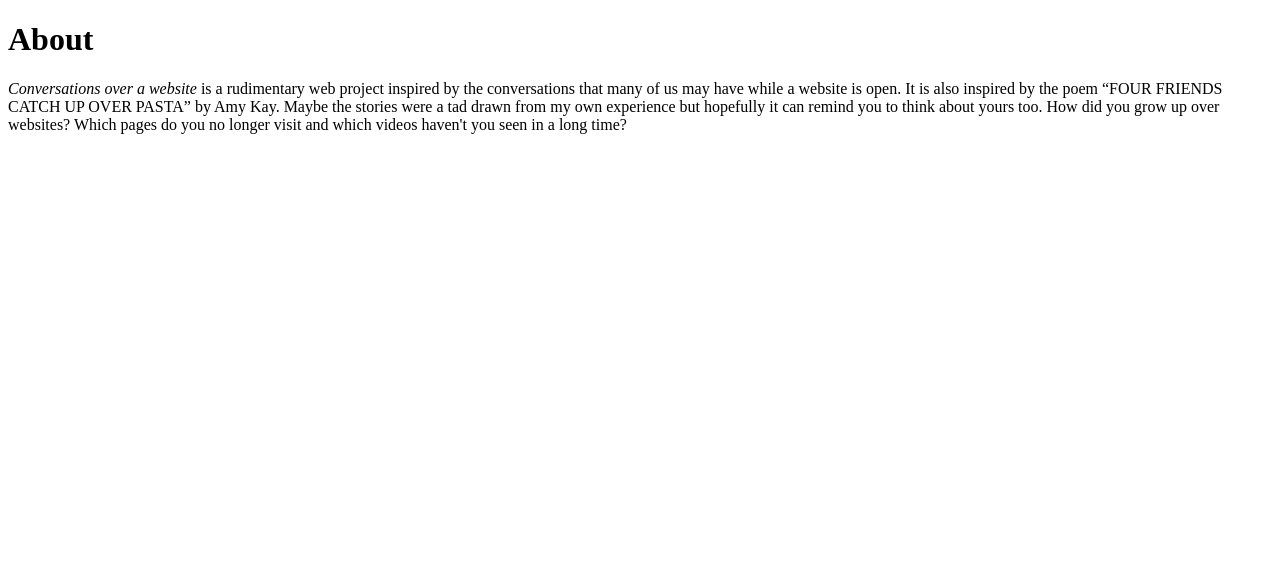
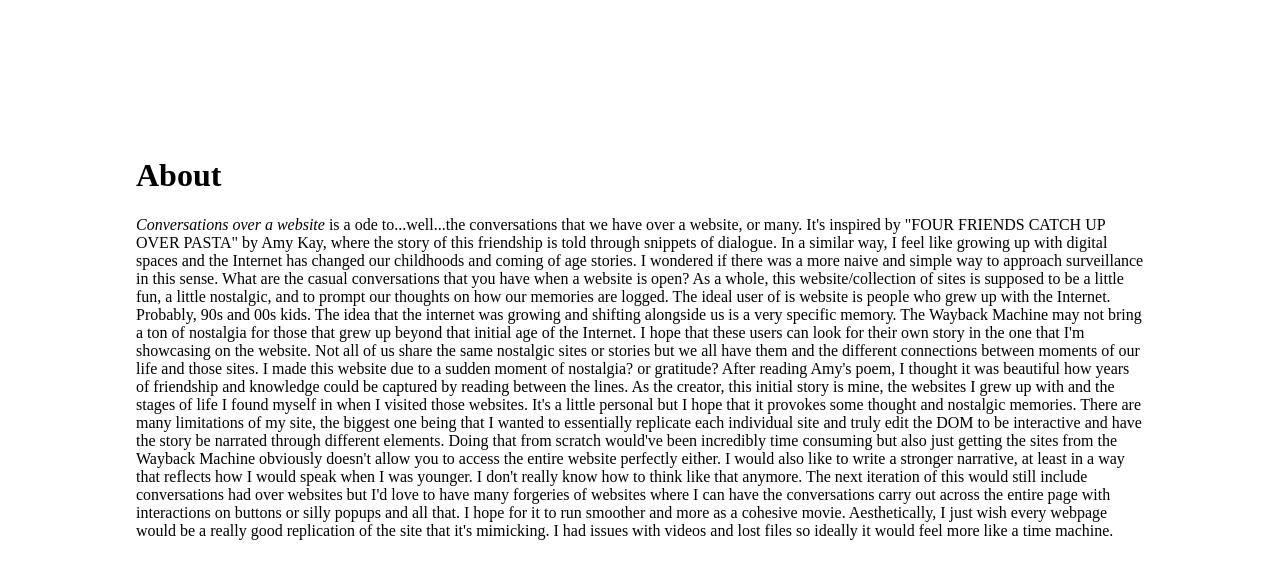
Before and after one commit to teen-uh/conversations, a plain HTML site: page about.html in a window 1280 px wide. Drawn offline with Linux system fonts and the light colour scheme.

Commit message:
updated about

```diff
--- a/about.html
+++ b/about.html
@@ -1,16 +1,52 @@
 <!DOCTYPE html>
 <html lang="en">
-<head>
-    <meta charset="UTF-8">
-    <meta name="viewport" content="width=device-width, initial-scale=1.0">
+  <head>
+    <meta charset="UTF-8" />
+    <meta name="viewport" content="width=device-width, initial-scale=1.0" />
     <title>Document</title>
-</head>
-<body>
+  </head>
+  <body style="padding: 10vw">
     <h1>About</h1>
-    <p><i>Conversations over a website</i> is a rudimentary web project inspired by the conversations that many of us may have while a website is open.
-    It is also inspired by the poem “FOUR FRIENDS CATCH UP OVER PASTA” by Amy Kay. Maybe the stories were a tad drawn from my own experience but hopefully
-    it can remind you to think about yours too. How did you grow up over websites? Which pages do you no longer visit and which videos haven't you seen in a long time?
+    <p>
+      <i>Conversations over a website</i> is a ode to...well...the conversations
+      that we have over a website, or many. It's inspired by "FOUR FRIENDS CATCH
+      UP OVER PASTA" by Amy Kay, where the story of this friendship is told
+      through snippets of dialogue. In a similar way, I feel like growing up
+      with digital spaces and the Internet has changed our childhoods and coming
+      of age stories. I wondered if there was a more naive and simple way to
+      approach surveillance in this sense. What are the casual conversations
+      that you have when a website is open? As a whole, this website/collection
+      of sites is supposed to be a little fun, a little nostalgic, and to prompt
+      our thoughts on how our memories are logged. The ideal user of is website
+      is people who grew up with the Internet. Probably, 90s and 00s kids. The
+      idea that the internet was growing and shifting alongside us is a very
+      specific memory. The Wayback Machine may not bring a ton of nostalgia for
+      those that grew up beyond that initial age of the Internet. I hope that
+      these users can look for their own story in the one that I'm showcasing on
+      the website. Not all of us share the same nostalgic sites or stories but
+      we all have them and the different connections between moments of our life
+      and those sites. I made this website due to a sudden moment of nostalgia?
+      or gratitude? After reading Amy's poem, I thought it was beautiful how
+      years of friendship and knowledge could be captured by reading between the
+      lines. As the creator, this initial story is mine, the websites I grew up
+      with and the stages of life I found myself in when I visited those
+      websites. It's a little personal but I hope that it provokes some thought
+      and nostalgic memories. There are many limitations of my site, the biggest
+      one being that I wanted to essentially replicate each individual site and
+      truly edit the DOM to be interactive and have the story be narrated
+      through different elements. Doing that from scratch would've been
+      incredibly time consuming but also just getting the sites from the Wayback
+      Machine obviously doesn't allow you to access the entire website perfectly
+      either. I would also like to write a stronger narrative, at least in a way
+      that reflects how I would speak when I was younger. I don't really know
+      how to think like that anymore. The next iteration of this would still
+      include conversations had over websites but I'd love to have many
+      forgeries of websites where I can have the conversations carry out across
+      the entire page with interactions on buttons or silly popups and all that.
+      I hope for it to run smoother and more as a cohesive movie. Aesthetically,
+      I just wish every webpage would be a really good replication of the site
+      that it's mimicking. I had issues with videos and lost files so ideally it
+      would feel more like a time machine.
     </p>
-
-</body>
+  </body>
 </html>
```
